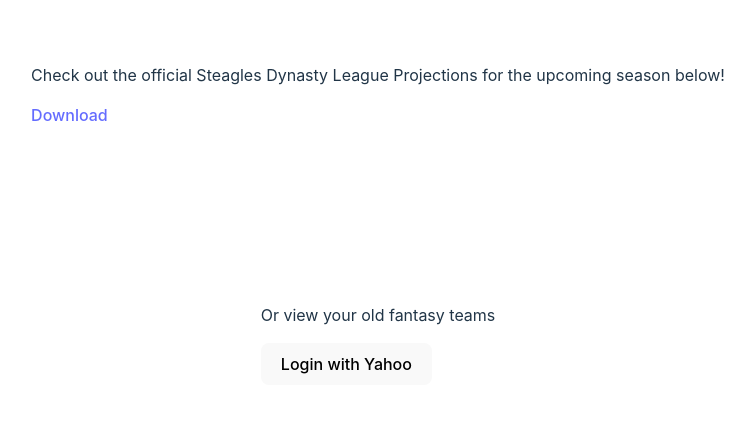
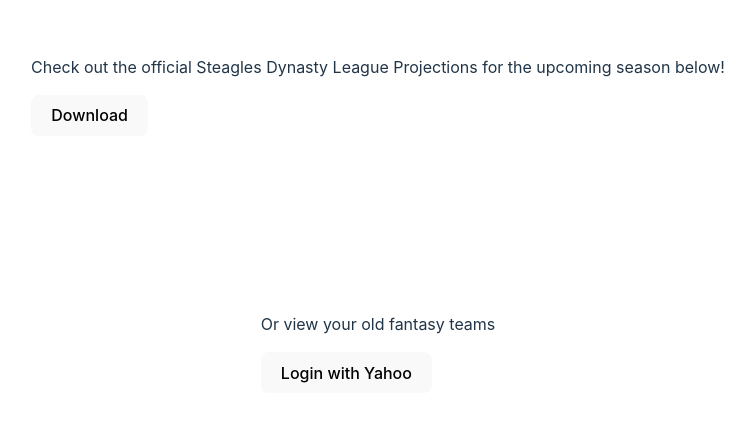
Before and after one commit to kevin-emerson/steagles-dynasty, a React (Vite) app: page / in a window 1280 px wide. Shown: the part 184-606 px from the top of the page, without its empty margins (262-1017 px from the left). Built offline with nearby package versions, Linux system fonts and the light colour scheme.

Commit message:
helper function to download from blob url

```diff
--- a/src/components/ProjectionHub.jsx
+++ b/src/components/ProjectionHub.jsx
@@ -1,8 +1,10 @@
+import {downloadProjections} from "../utility/csvHelper";
+
 export default function ProjectionHub() {
     return (
         <div style={{marginBottom: '10em'}}>
             <p>Check out the official Steagles Dynasty League Projections for the upcoming season below!</p>
-            <a href="/public/2025_Projections.xlsx" download>Download</a>
+            <button onClick={() => {downloadProjections()}}>Download</button>
         </div>
     )
 }
--- a/src/utility/csvHelper.js
+++ b/src/utility/csvHelper.js
@@ -20,6 +20,16 @@
     a.click();
 }
 
+export const downloadProjections = () => {
+    let blob = new Blob(["/public/2025_Projections.xlsx"]);
+    let url = window.URL.createObjectURL(blob);
+    let a = document.createElement('a');
+    a.href = url;
+    a.download = `2025_Projections.xlsx`;
+    document.body.appendChild(a);
+    a.click();
+}
+
 const flattenRosters = (rosters) => {
     const newArr = [];
     rosters.forEach(team => {
```
